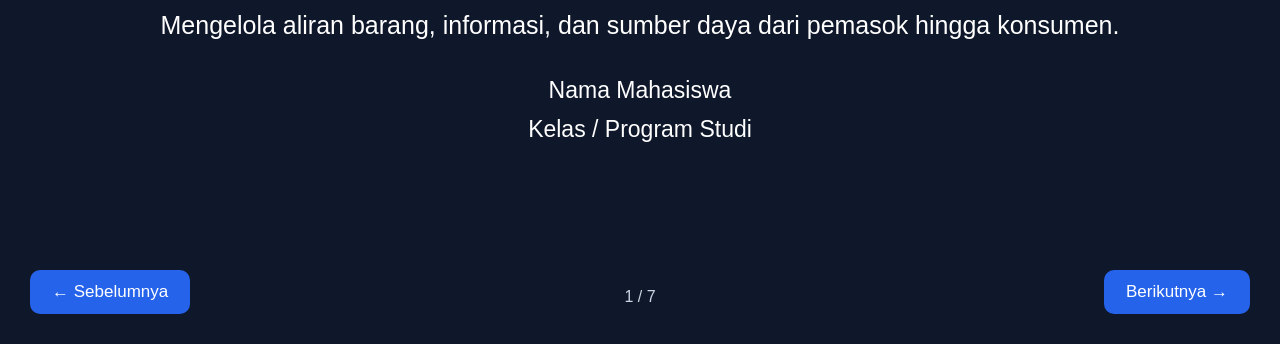
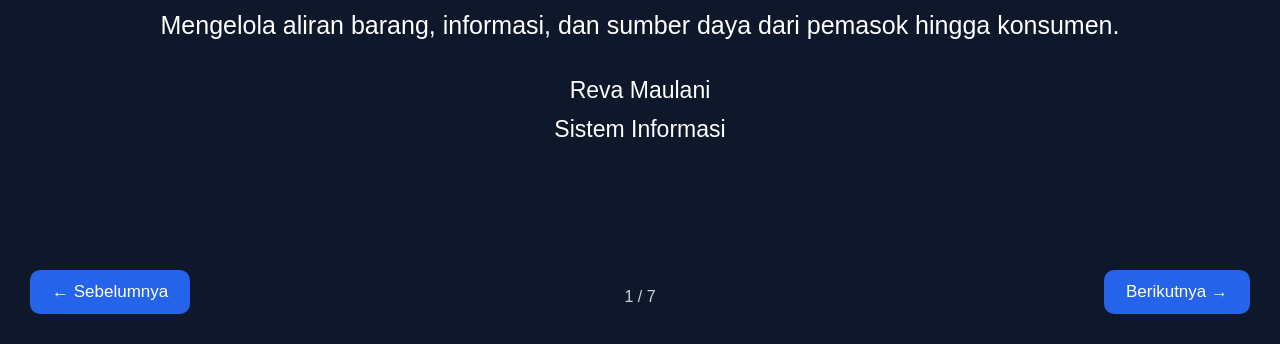
Before and after one commit to 247007111010-gif/presentasi-saya, a plain HTML site: page index.html in a window 1280 px wide. Shown: the part 456-800 px from the top of the page. Drawn offline with Linux system fonts and the light colour scheme.

Commit message:
Update index.html

```diff
--- a/index.html
+++ b/index.html
@@ -164,8 +164,8 @@ button:hover {
         </p>
 
         <p>
-            Nama Mahasiswa<br>
-            Kelas / Program Studi
+            Reva Maulani<br>
+            Sistem Informasi
         </p>
     </div>
 </section>
```
